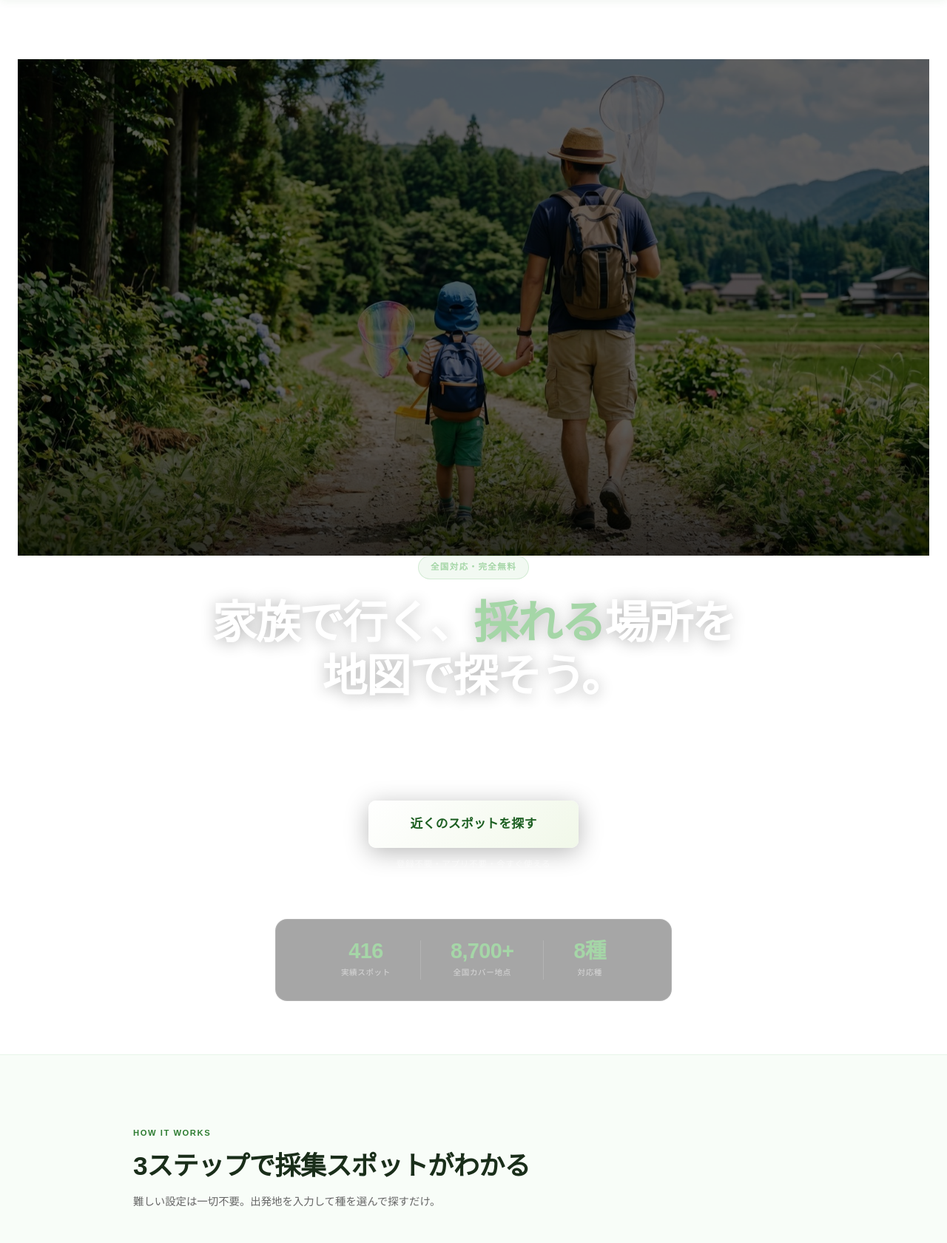
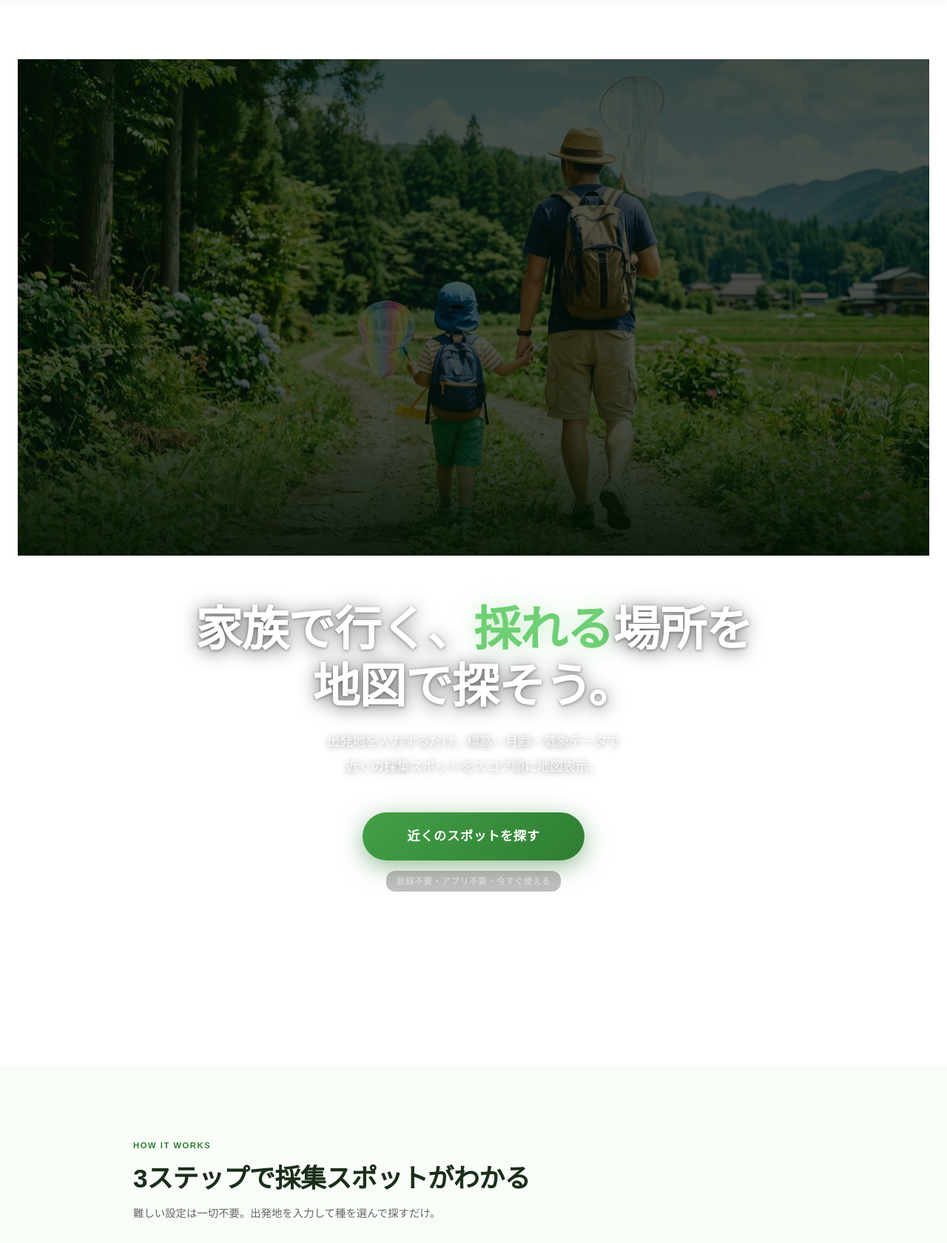
Before and after one commit to 0515naokit-sketch/beetle-finder, a Flask app: page / in a window 1280 px wide. Shown: the part 62-1742 px from the top of the page at 74% size. Run offline with Flask 3, Linux system fonts and the light colour scheme.

Commit message:
Fix hero visibility: dark overlay + green CTA button + text shadows
- Replace pure brightness filter with layered dark-green overlay
- Change CTA button to green pill (readable against any background)
- Add strong text-shadow to h1 for readability
- Eyebrow badge now white (visible on dark bg)
- Stats panel: frosted glass with white numbers
- hero-note: subtle dark pill background

Co-Authored-By: Claude Sonnet 4.6 <noreply@anthropic.com>

```diff
--- a/templates/landing.html
+++ b/templates/landing.html
@@ -63,7 +63,7 @@
 
     /* ── ヒーロー ── */
     #hero{
-      position:relative;min-height:90svh;
+      position:relative;min-height:92svh;
       display:flex;flex-direction:column;
       align-items:center;justify-content:center;
       text-align:center;padding:80px 24px 72px;
@@ -71,75 +71,91 @@
     }
     #hero-bg{
       position:absolute;inset:0;
-      background-color:#0d2a0d;
+      background-color:#1a3a1a;
       z-index:0;overflow:hidden;
     }
     #hero-bg img{
       width:100%;height:100%;
-      object-fit:cover;object-position:center 40%;
-      filter:brightness(.38);
+      object-fit:cover;object-position:center 35%;
+      filter:brightness(.55) saturate(1.1);
       display:block;
+    }
+    /* 全体に緑がかったダークオーバーレイ */
+    #hero-bg::before{
+      content:'';position:absolute;inset:0;z-index:1;
+      background:linear-gradient(
+        180deg,
+        rgba(5,25,10,.55) 0%,
+        rgba(5,20,8,.40) 45%,
+        rgba(5,25,10,.70) 100%
+      );
     }
     /* 下部グラデーション */
     #hero-bg::after{
-      content:'';position:absolute;bottom:0;left:0;right:0;height:200px;
-      background:linear-gradient(transparent,rgba(0,0,0,.5));
-      z-index:1;
+      content:'';position:absolute;bottom:0;left:0;right:0;height:160px;
+      background:linear-gradient(transparent,rgba(0,15,0,.6));
+      z-index:2;
     }
-    #hero > *{position:relative;z-index:2}
+    #hero > *{position:relative;z-index:3}
 
     .hero-eyebrow{
       display:inline-block;
-      background:rgba(165,214,167,.15);
-      border:1px solid rgba(165,214,167,.4);
-      color:#a5d6a7;
-      font-size:.72rem;font-weight:700;letter-spacing:.12em;
-      padding:5px 16px;border-radius:20px;margin-bottom:24px;
+      background:rgba(255,255,255,.15);
+      border:1px solid rgba(255,255,255,.3);
+      color:#fff;
+      font-size:.72rem;font-weight:700;letter-spacing:.14em;
+      padding:6px 18px;border-radius:20px;margin-bottom:28px;
     }
     #hero h1{
-      font-size:clamp(2rem,6.5vw,3.8rem);
-      font-weight:900;line-height:1.18;
-      color:#fff;margin-bottom:20px;
-      letter-spacing:-.03em;
-      text-shadow:0 2px 20px rgba(0,0,0,.3);
+      font-size:clamp(2.2rem,6.5vw,4rem);
+      font-weight:900;line-height:1.2;
+      color:#fff;margin-bottom:18px;
+      letter-spacing:-.02em;
+      text-shadow:0 3px 24px rgba(0,0,0,.6), 0 1px 4px rgba(0,0,0,.4);
     }
     #hero h1 em{
-      color:#a5d6a7;font-style:normal;
+      color:#6fcf74;font-style:normal;
       display:inline-block;
+      text-shadow:0 0 32px rgba(111,207,116,.4);
     }
     .hero-sub{
-      font-size:clamp(.9rem,2.5vw,1.05rem);
-      color:rgba(255,255,255,.82);max-width:520px;
+      font-size:clamp(.92rem,2.5vw,1.08rem);
+      color:rgba(255,255,255,.9);max-width:500px;
       margin:0 auto 44px;line-height:2;
+      text-shadow:0 1px 8px rgba(0,0,0,.5);
     }
-    .hero-cta-wrap{display:flex;flex-direction:column;align-items:center;gap:12px}
+    .hero-cta-wrap{display:flex;flex-direction:column;align-items:center;gap:14px}
     .hero-cta{
       display:inline-block;
-      background:linear-gradient(135deg,#fff 0%,#f1f8e9 100%);
-      color:#1b5e20;
-      font-size:1.05rem;font-weight:800;
-      padding:18px 56px;border-radius:10px;
-      box-shadow:0 6px 32px rgba(0,0,0,.28);
+      background:linear-gradient(135deg,#43a047,#2e7d32);
+      color:#fff;
+      font-size:1.08rem;font-weight:800;
+      padding:18px 60px;border-radius:50px;
+      box-shadow:0 8px 32px rgba(46,125,50,.5);
       transition:all .25s;
-      letter-spacing:.02em;
+      letter-spacing:.04em;
     }
-    .hero-cta:hover{transform:translateY(-3px);box-shadow:0 12px 40px rgba(0,0,0,.35)}
-    .hero-note{font-size:.74rem;color:rgba(255,255,255,.5);letter-spacing:.04em}
+    .hero-cta:hover{transform:translateY(-3px);box-shadow:0 14px 44px rgba(46,125,50,.6)}
+    .hero-note{
+      font-size:.74rem;color:rgba(255,255,255,.6);letter-spacing:.04em;
+      background:rgba(0,0,0,.25);padding:4px 14px;border-radius:12px;
+    }
 
     .hero-stats{
-      display:flex;gap:0;margin-top:64px;
-      background:rgba(0,0,0,.35);
-      backdrop-filter:blur(12px);
-      border:1px solid rgba(255,255,255,.12);
-      border-radius:16px;padding:28px 48px;
+      display:flex;gap:0;margin-top:60px;
+      background:rgba(255,255,255,.12);
+      backdrop-filter:blur(16px);
+      -webkit-backdrop-filter:blur(16px);
+      border:1px solid rgba(255,255,255,.2);
+      border-radius:20px;padding:24px 40px;
     }
     .hero-stat{
-      padding:0 40px;border-right:1px solid rgba(255,255,255,.15);
+      padding:0 36px;border-right:1px solid rgba(255,255,255,.2);
       text-align:center;
     }
     .hero-stat:last-child{border-right:none}
-    .hero-stat-num{font-size:1.8rem;font-weight:900;color:#a5d6a7;line-height:1;letter-spacing:-.02em}
-    .hero-stat-label{font-size:.66rem;color:rgba(255,255,255,.55);margin-top:6px;letter-spacing:.06em}
+    .hero-stat-num{font-size:1.9rem;font-weight:900;color:#fff;line-height:1;letter-spacing:-.02em}
+    .hero-stat-label{font-size:.66rem;color:rgba(255,255,255,.65);margin-top:6px;letter-spacing:.06em}
 
     /* ── セクション共通 ── */
     .section-inner{max-width:920px;margin:0 auto}
@@ -380,10 +396,10 @@
       nav{display:none}
       #hero{min-height:80svh;padding:56px 16px 48px}
       .hero-stats{
-        gap:0;padding:20px 24px;flex-wrap:wrap;
-        justify-content:center;
+        gap:0;padding:18px 20px;flex-wrap:wrap;
+        justify-content:center;border-radius:16px;
       }
-      .hero-stat{padding:10px 20px}
+      .hero-stat{padding:8px 18px}
       #how{padding:64px 16px}
       .steps{grid-template-columns:1fr;gap:16px}
       #scene{grid-template-columns:1fr}
```
